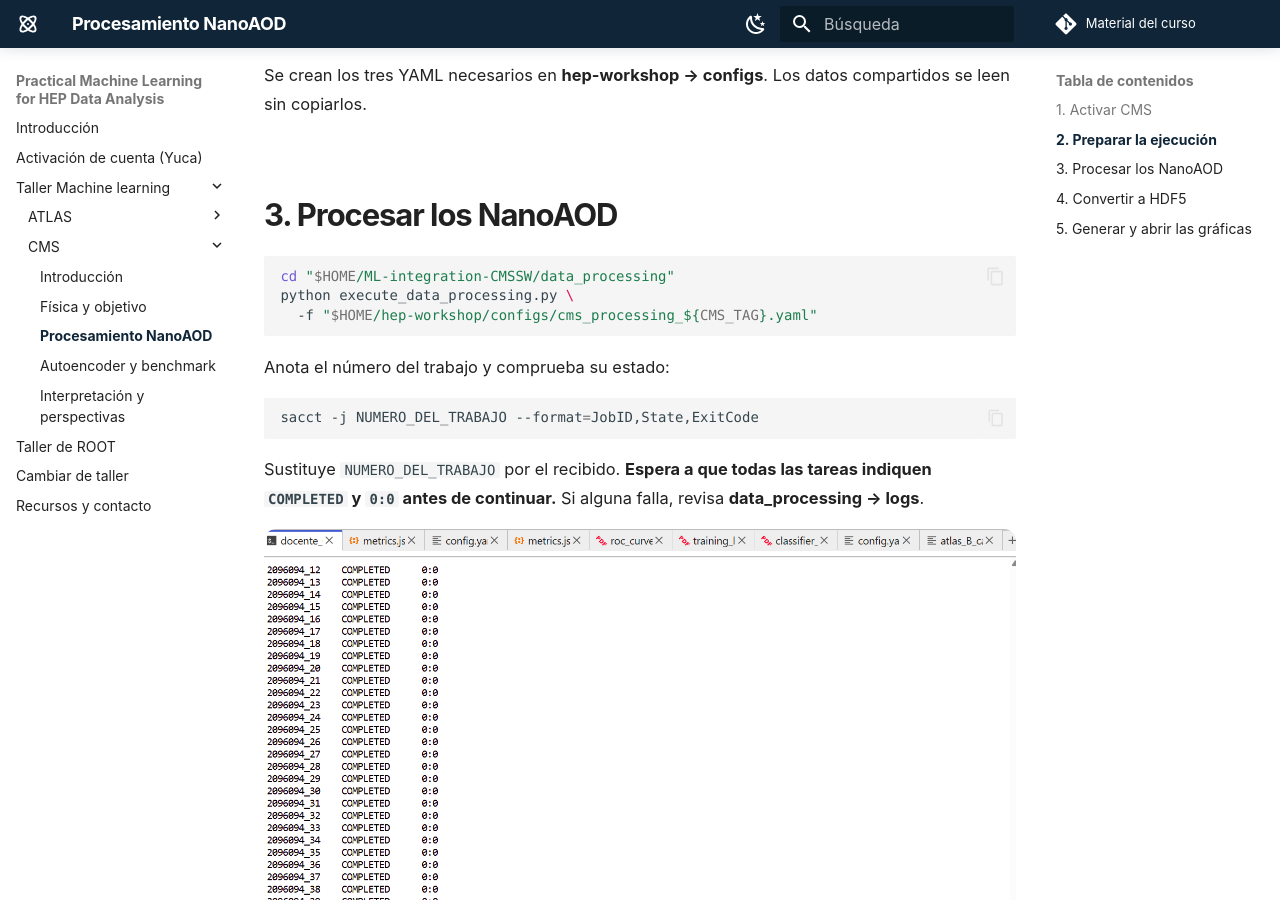
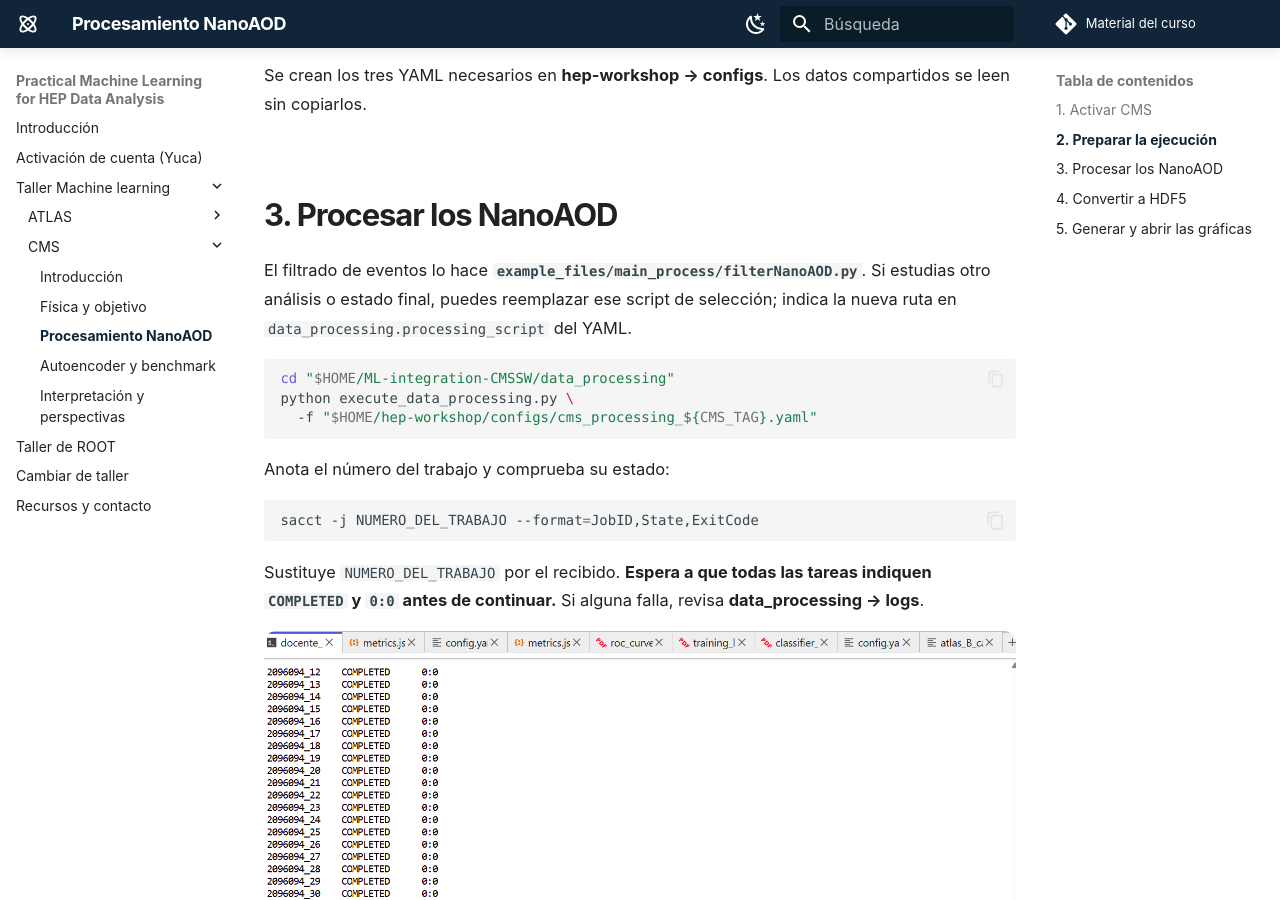
Before and after one commit to castaned/practical-ml-hep, an MkDocs documentation site: the page built from docs/cms-procesamiento.md, in a window 1280 px wide and 900 px high, scrolled down 1276 px. Built offline with MkDocs 1.6.1 and Material for MkDocs 9.7.7, drawn with Linux system fonts in a browser that asks for light colours; comment, search, counter and statistics services are not loaded.

Commit message:
Clarify replaceable CMS NanoAOD selection script

````diff
--- a/docs/cms-procesamiento.md
+++ b/docs/cms-procesamiento.md
@@ -69,6 +69,8 @@ Se crean los tres YAML necesarios en **hep-workshop → configs**. Los datos com
 
 ## 3. Procesar los NanoAOD
 
+El filtrado de eventos lo hace **`example_files/main_process/filterNanoAOD.py`**. Si estudias otro análisis o estado final, puedes reemplazar ese script de selección; indica la nueva ruta en `data_processing.processing_script` del YAML.
+
 ```bash
 cd "$HOME/ML-integration-CMSSW/data_processing"
 python execute_data_processing.py \
````
